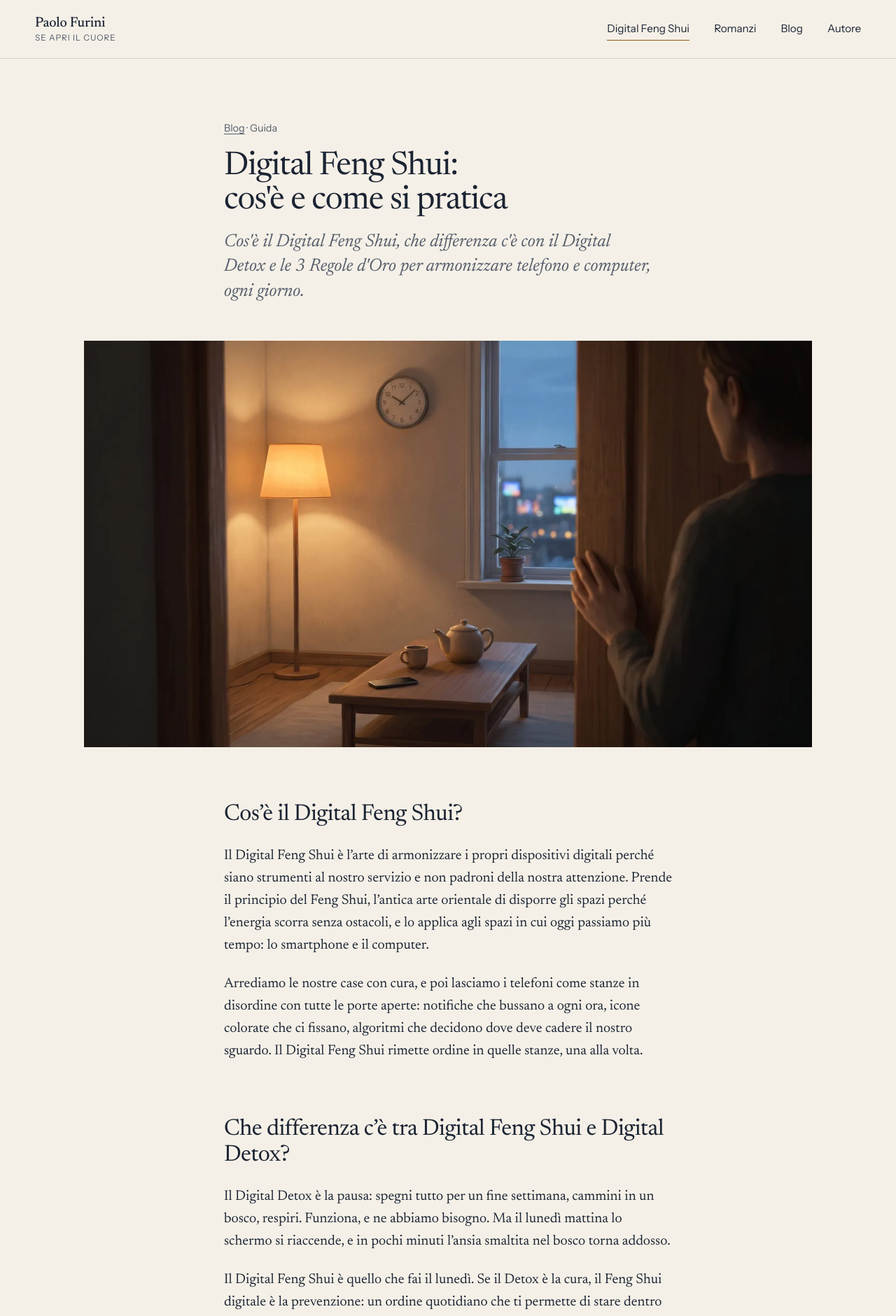
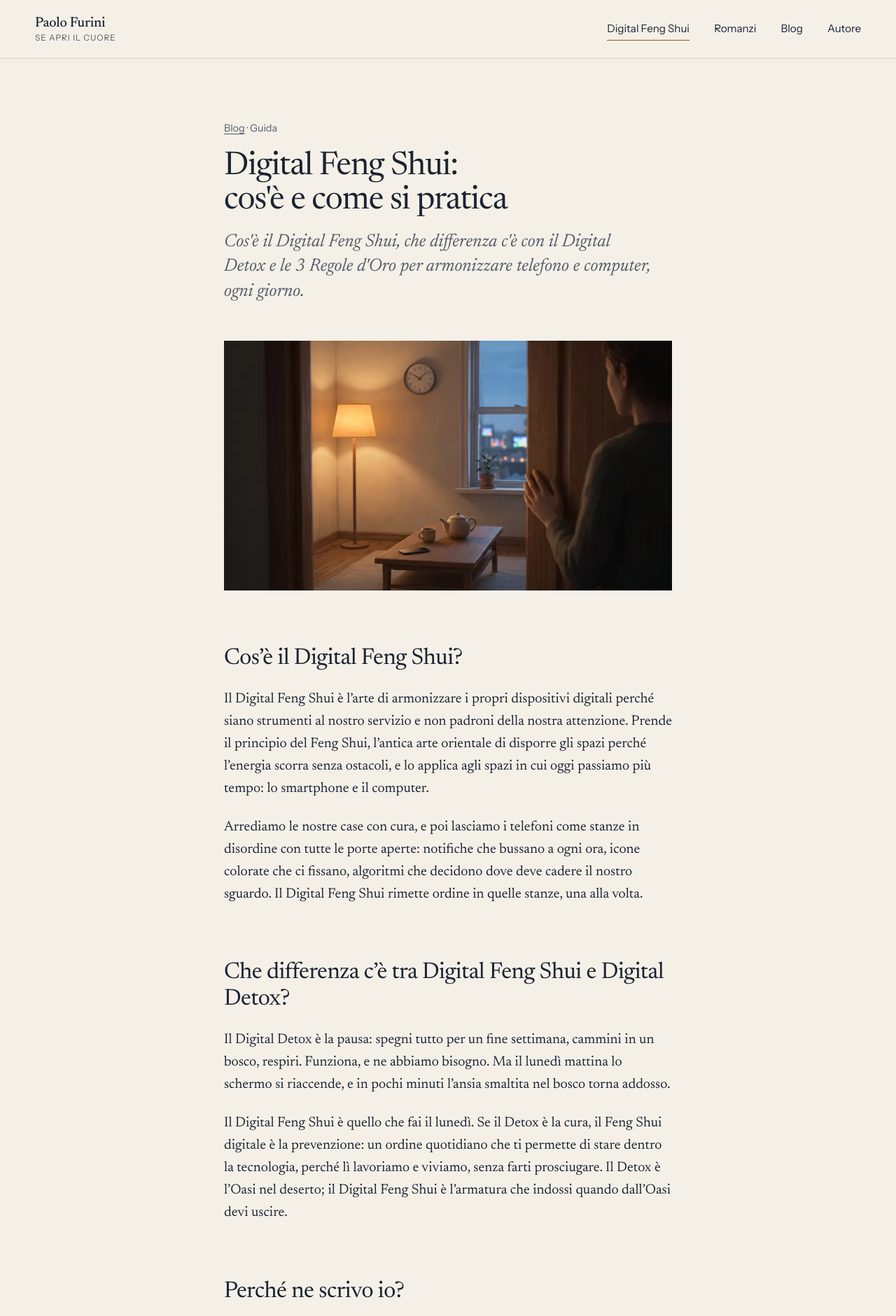
Before and after one commit to paolofurini/seapriilcuore, a Jekyll site: the page built from temi/digital-feng-shui.md, in a window 1280 px wide. Shown: the top 1881 px of the page at 70% size. Built offline with Jekyll 4.4.1, drawn with Linux system fonts in a browser that asks for light colours.

Commit message:
Copertine larghe come la colonna di testo
Co-Authored-By: Claude Opus 5.5 <noreply@anthropic.com>
Claude-Session: https://claude.ai/code/session_016SExTNR2mJFJdF2ZXLtJqN

```diff
--- a/_layouts/post.html
+++ b/_layouts/post.html
@@ -9,9 +9,9 @@ layout: default
   </header>
 
   {% if page.cover %}
-  <figure class="post-cover wrap-wide">
+  <figure class="post-cover wrap-text">
     <picture>
-      <source type="image/webp" srcset="{{ page.cover | append: '-900.webp' | relative_url }} 900w, {{ page.cover | append: '-1600.webp' | relative_url }} 1600w" sizes="(min-width: 1100px) 1040px, 100vw">
+      <source type="image/webp" srcset="{{ page.cover | append: '-900.webp' | relative_url }} 900w, {{ page.cover | append: '-1600.webp' | relative_url }} 1600w" sizes="(min-width: 760px) 700px, 100vw">
       <img src="{{ page.cover | append: '-1600.jpg' | relative_url }}" alt="{{ page.cover_alt }}">
     </picture>
   </figure>
--- a/_layouts/tema.html
+++ b/_layouts/tema.html
@@ -8,9 +8,9 @@ layout: default
     {% if page.description %}<p class="post-dek">{{ page.description }}</p>{% endif %}
   </header>
   {% if page.cover %}
-  <figure class="post-cover wrap-wide">
+  <figure class="post-cover wrap-text">
     <picture>
-      <source type="image/webp" srcset="{{ page.cover | append: '-900.webp' | relative_url }} 900w, {{ page.cover | append: '-1600.webp' | relative_url }} 1600w" sizes="(min-width: 1100px) 1040px, 100vw">
+      <source type="image/webp" srcset="{{ page.cover | append: '-900.webp' | relative_url }} 900w, {{ page.cover | append: '-1600.webp' | relative_url }} 1600w" sizes="(min-width: 760px) 700px, 100vw">
       <img src="{{ page.cover | append: '-1600.jpg' | relative_url }}" alt="{{ page.cover_alt }}">
     </picture>
   </figure>
```
